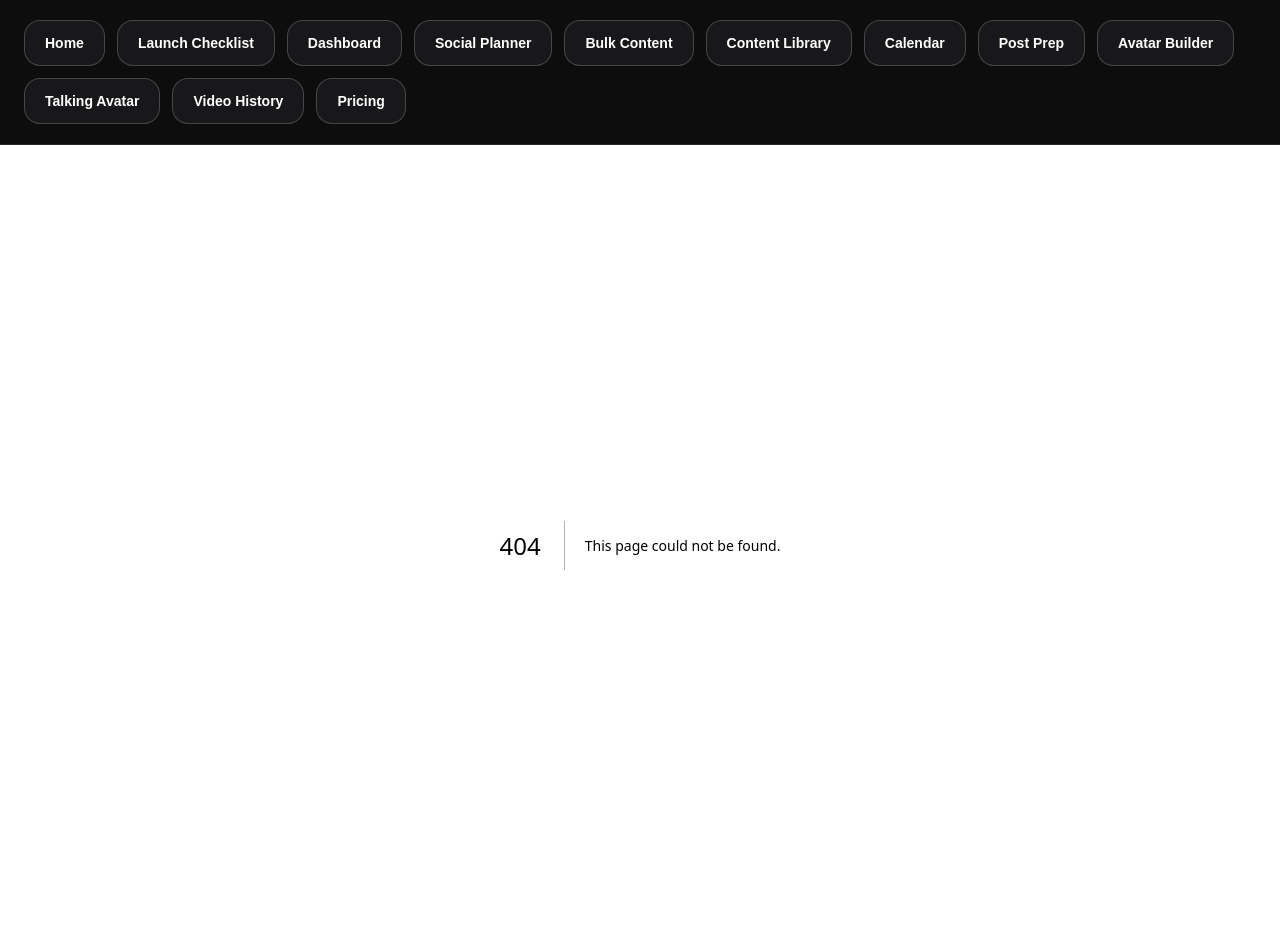
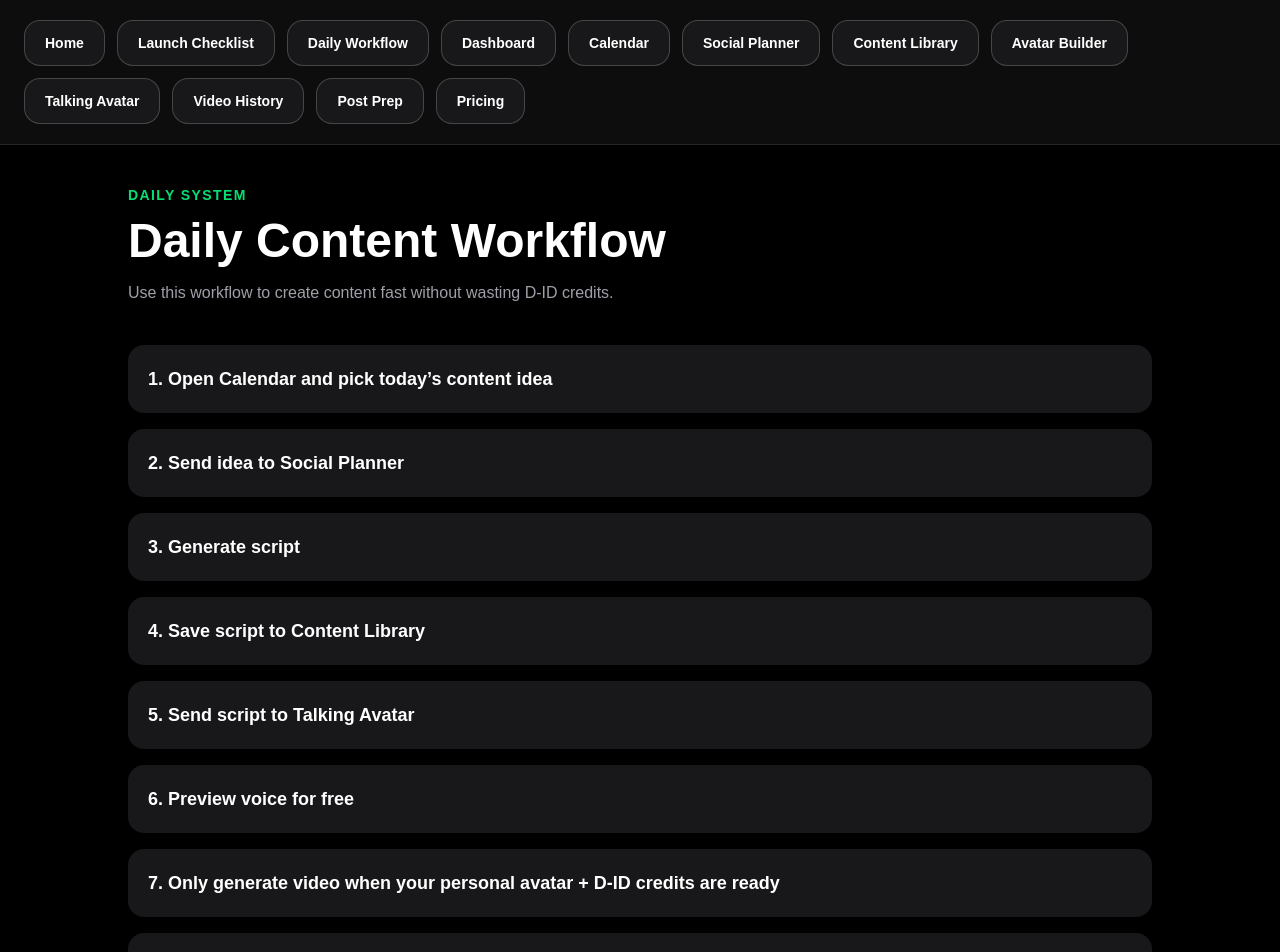
Before and after one commit to lou-delgado34/ai-cash-creator-studio, a Next.js app: page /daily-workflow in a window 1280 px wide. Before the commit this address had no page. Shown: the top 952 px of the page. Built offline with nearby package versions, Linux system fonts and the light colour scheme.

Commit message:
add daily content workflow

```diff
--- /dev/null
+++ b/app/daily-workflow/page.tsx
@@ -0,0 +1,40 @@
+export default function DailyWorkflowPage() {
+  const steps = [
+    "Open Calendar and pick today’s content idea",
+    "Send idea to Social Planner",
+    "Generate script",
+    "Save script to Content Library",
+    "Send script to Talking Avatar",
+    "Preview voice for free",
+    "Only generate video when your personal avatar + D-ID credits are ready",
+    "Use Video History to download finished video",
+    "Use Post Prep to copy caption, CTA, and hashtags",
+    "Post manually to Instagram, TikTok, Facebook, YouTube Shorts, or LinkedIn",
+  ];
+
+  return (
+    <main className="min-h-screen bg-black px-6 py-10 text-white">
+      <section className="mx-auto max-w-5xl">
+        <p className="text-sm font-bold uppercase tracking-widest text-green-400">
+          Daily System
+        </p>
+
+        <h1 className="mt-3 text-5xl font-bold">Daily Content Workflow</h1>
+
+        <p className="mt-4 text-zinc-400">
+          Use this workflow to create content fast without wasting D-ID credits.
+        </p>
+
+        <div className="mt-10 space-y-4">
+          {steps.map((step, index) => (
+            <div key={step} className="rounded-2xl bg-zinc-900 p-5">
+              <p className="text-lg font-bold">
+                {index + 1}. {step}
+              </p>
+            </div>
+          ))}
+        </div>
+      </section>
+    </main>
+  );
+}
--- a/app/layout.tsx
+++ b/app/layout.tsx
@@ -12,15 +12,15 @@ export default function RootLayout({
   const links = [
     ["Home", "/"],
     ["Launch Checklist", "/launch-checklist"],
+    ["Daily Workflow", "/daily-workflow"],
     ["Dashboard", "/dashboard"],
+    ["Calendar", "/content-calendar"],
     ["Social Planner", "/social-planner"],
-    ["Bulk Content", "/bulk-content"],
     ["Content Library", "/content-library"],
-    ["Calendar", "/content-calendar"],
-    ["Post Prep", "/post-prep"],
     ["Avatar Builder", "/avatar-builder"],
     ["Talking Avatar", "/talking-avatar"],
     ["Video History", "/talking-history"],
+    ["Post Prep", "/post-prep"],
     ["Pricing", "/pricing"],
   ];
 
```
